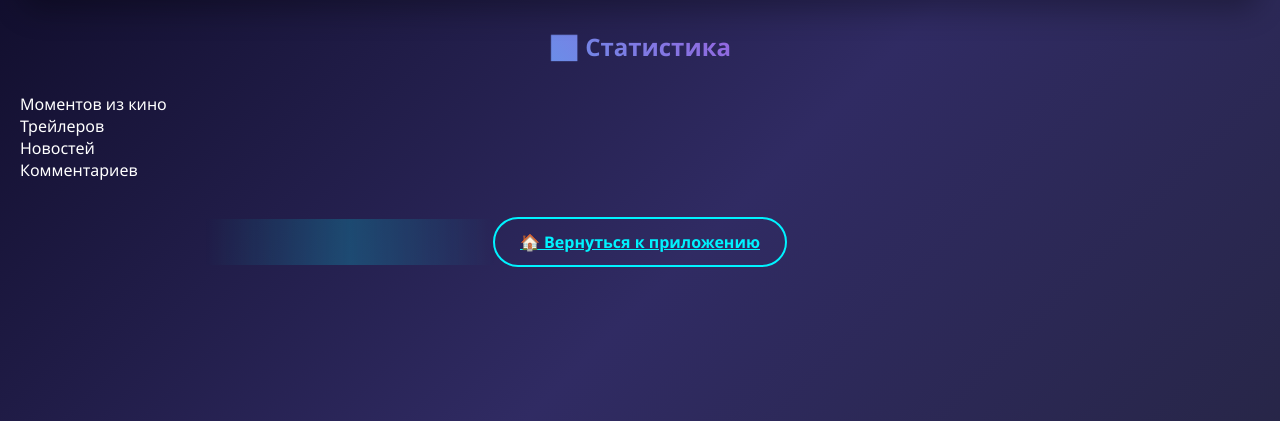
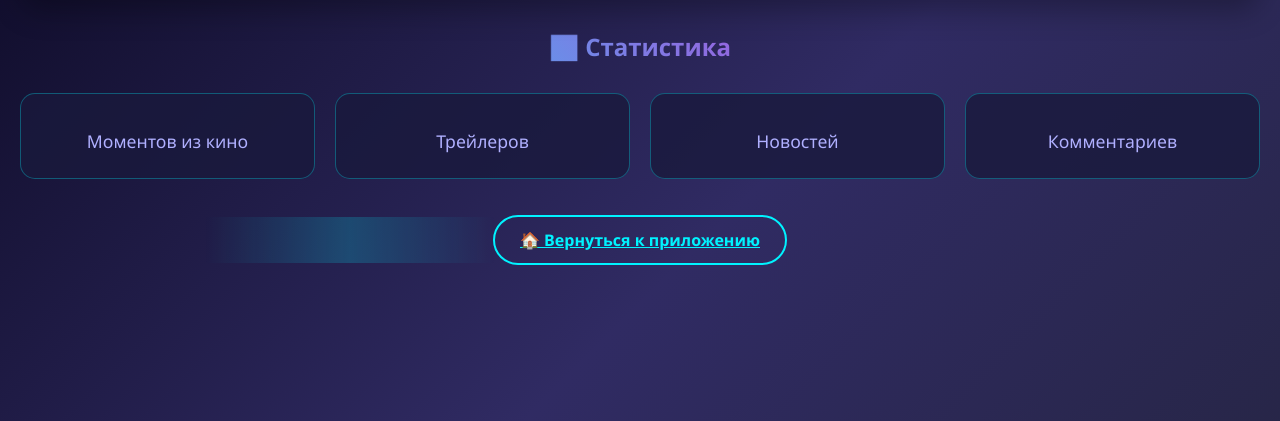
Before and after one commit to viktorbryanskiy1-crypto/cinema-space-bot, a Flask app: template templates/admin/dashboard.html in a window 1280 px wide. Shown: the part 95-516 px from the top of the page. Run offline with Flask 3, Linux system fonts and the light colour scheme; the template is opened without the code that fills it, so the values that code supplies are empty.

Commit message:
Update style.css

```diff
--- a/static/css/style.css
+++ b/static/css/style.css
@@ -175,3 +175,58 @@ body {
         width: 100%;
     }
 }
+/* Статистика */
+.stats-grid {
+    display: grid;
+    grid-template-columns: repeat(auto-fit, minmax(250px, 1fr));
+    gap: 20px;
+    margin: 30px 0;
+}
+
+.stat-card {
+    background: var(--card-bg);
+    border-radius: 15px;
+    padding: 25px;
+    border: 1px solid var(--border);
+    text-align: center;
+    transition: all 0.3s ease;
+}
+
+.stat-card:hover {
+    transform: translateY(-5px);
+    box-shadow: 0 10px 25px rgba(0, 243, 255, 0.3);
+}
+
+.stat-number {
+    font-size: 2.5em;
+    font-weight: 700;
+    background: linear-gradient(45deg, var(--accent), var(--accent-secondary));
+    -webkit-background-clip: text;
+    -webkit-text-fill-color: transparent;
+    background-clip: text;
+}
+
+.stat-label {
+    color: var(--text-secondary);
+    font-size: 1.1em;
+    margin-top: 10px;
+}
+
+/* Админ-кнопки */
+.admin-btn {
+    background: linear-gradient(45deg, var(--warning), #ff4757);
+    color: white;
+    border: none;
+    padding: 8px 15px;
+    border-radius: 20px;
+    cursor: pointer;
+    font-weight: 600;
+    transition: all 0.3s ease;
+    text-decoration: none;
+    display: inline-block;
+}
+
+.admin-btn:hover {
+    transform: scale(1.05);
+    box-shadow: 0 5px 15px rgba(255, 107, 107, 0.4);
+}
```
